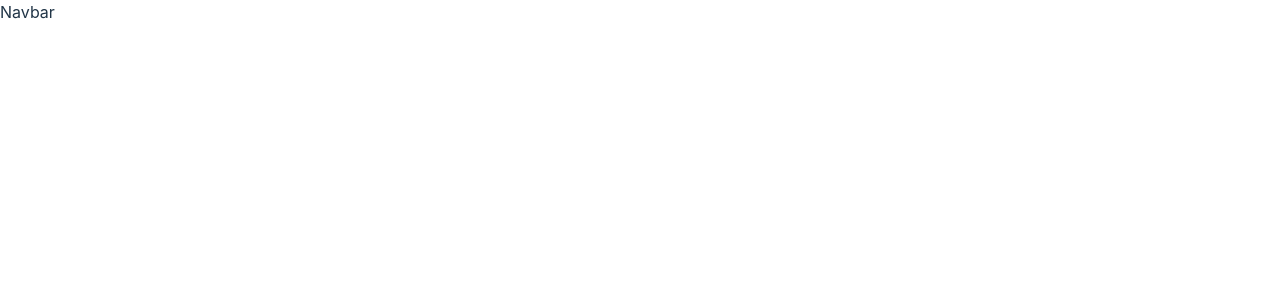
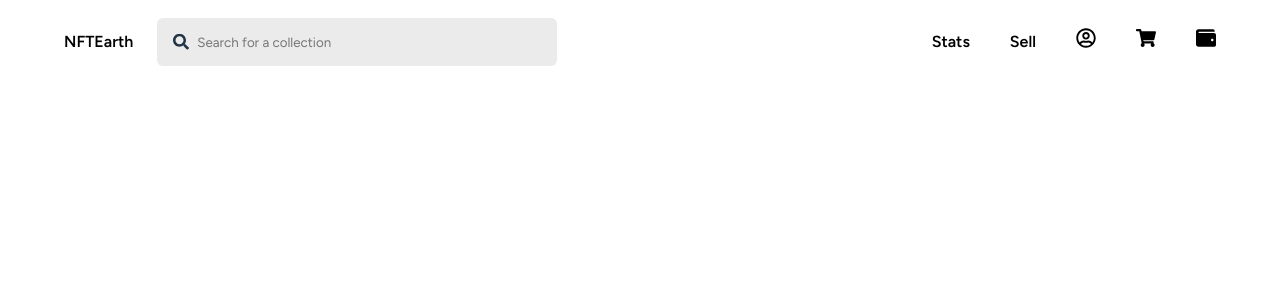
Before and after one commit to gzkdev/nft-earth-prototype, a React (Vite) app: page / in a window 1280 px wide. Shown: the top 300 px of the page. Built offline with nearby package versions, Linux system fonts and the light colour scheme.

Commit message:
chore: add navbar styles and markupo

```diff
--- a/index.html
+++ b/index.html
@@ -3,7 +3,10 @@
   <head>
     <meta charset="UTF-8" />
     <link rel="icon" type="image/svg+xml" href="/vite.svg" />
-    <meta name="viewport" content="width=device-width, initial-scale=1.0" />
+    <meta name="viewport" content="width=device-width, initial-scale=1.0" /><link rel="preconnect" href="https://fonts.googleapis.com">
+    <link rel="preconnect" href="https://fonts.gstatic.com" crossorigin>
+    <link href="https://fonts.googleapis.com/css2?family=Figtree:wght@300;400;500;600;700;800;900&display=swap"
+      rel="stylesheet">
     <title>NFT Earth Prototype</title>
   </head>
   <body>
--- /dev/null
+++ b/src/components/Navbar/Navbar.css
@@ -0,0 +1,65 @@
+.navbar {
+  width: 100%;
+  position: sticky;
+  top: 0;
+  font-size: 16px;
+}
+
+.navbar-container {
+  width: 90%;
+  max-width: 1400px;
+  margin: 0 auto;
+  display: flex;
+  align-items: center;
+  gap: 24px;
+  padding: 12px 0;
+}
+
+.input-box {
+  position: relative;
+  width: 100%;
+  max-width: 400px;
+}
+
+.input-box input {
+  width: 100%;
+  height: 48px;
+  font-family: inherit;
+  padding: 0 24px 0 40px;
+  border: none;
+  outline: none;
+  background-color: #ebebeb;
+  border-radius: 6px;
+  -webkit-border-radius: 6px;
+  -moz-border-radius: 6px;
+  -ms-border-radius: 6px;
+  -o-border-radius: 6px;
+}
+
+.input-box .search-icon {
+  position: absolute;
+  top: 50%;
+  left: 16px;
+  transform: translate(0, -52%);
+  -webkit-transform: translate(0, -52%);
+  -moz-transform: translate(0, -52%);
+  -ms-transform: translate(0, -52%);
+  -o-transform: translate(0, -52%);
+}
+
+.nav {
+  margin-left: auto;
+}
+
+.nav-list {
+  display: flex;
+  align-items: center;
+  gap: 40px;
+  list-style: none;
+}
+
+.navbar a {
+  text-decoration: none;
+  color: initial;
+  font-weight: 600;
+}
--- a/src/components/Navbar/Navbar.tsx
+++ b/src/components/Navbar/Navbar.tsx
@@ -1,5 +1,56 @@
+import { Link, NavLink } from "react-router-dom";
+import {
+  FaSearch,
+  FaWallet,
+  FaRegUserCircle,
+  FaShoppingCart,
+} from "react-icons/fa";
+import "./Navbar.css";
+
 const Navbar = () => {
-  return <div>Navbar</div>;
+  return (
+    <div className="navbar">
+      <div className="navbar-container">
+        <Link to="/" className="logo">
+          NFTEarth
+        </Link>
+        <div className="input-box">
+          <FaSearch className="search-icon" />
+          <input
+            type="search"
+            name="s"
+            id="s"
+            placeholder="Search for a collection"
+          />
+        </div>
+        <nav className="nav">
+          <ul className="nav-list">
+            <li className="nav-item">
+              <NavLink to="/">Stats</NavLink>
+            </li>
+            <li className="nav-item">
+              <NavLink to="/">Sell</NavLink>
+            </li>
+            <li className="nav-item">
+              <NavLink to="/">
+                <FaRegUserCircle size={20} />
+              </NavLink>
+            </li>
+            <li className="nav-item">
+              <NavLink to="/">
+                <FaShoppingCart size={20} />
+              </NavLink>
+            </li>
+            <li className="nav-item">
+              <NavLink to="/">
+                <FaWallet size={20} />
+              </NavLink>
+            </li>
+          </ul>
+        </nav>
+      </div>
+    </div>
+  );
 };
 
 export default Navbar;
--- a/src/index.css
+++ b/src/index.css
@@ -1,12 +1,12 @@
 :root {
-  font-family: Inter, Avenir, Helvetica, Arial, sans-serif;
+  font-family: "Figtree", system-ui, -apple-system, BlinkMacSystemFont,
+    "Segoe UI", Inter, Avenir, Helvetica, Arial, sans-serif;
   font-size: 16px;
   line-height: 24px;
   font-weight: 400;
 
-  color-scheme: light dark;
-  color: rgba(255, 255, 255, 0.87);
-  background-color: #242424;
+  color: #213547;
+  background-color: #ffffff;
 
   font-synthesis: none;
   text-rendering: optimizeLegibility;
@@ -29,18 +29,3 @@ body {
   min-width: 320px;
   min-height: 100vh;
 }
-
-@media (prefers-color-scheme: light) {
-  :root {
-    color: #213547;
-    background-color: #ffffff;
-  }
-
-  a:hover {
-    color: #747bff;
-  }
-
-  button {
-    background-color: #f9f9f9;
-  }
-}
```
Also changed, not shown: src/components/AppLayoutContainer/AppLayoutContainer.css (added), src/components/AppLayoutContainer/AppLayoutContainer.module.css (deleted), src/components/Navbar/Navbar.module.css (deleted).
